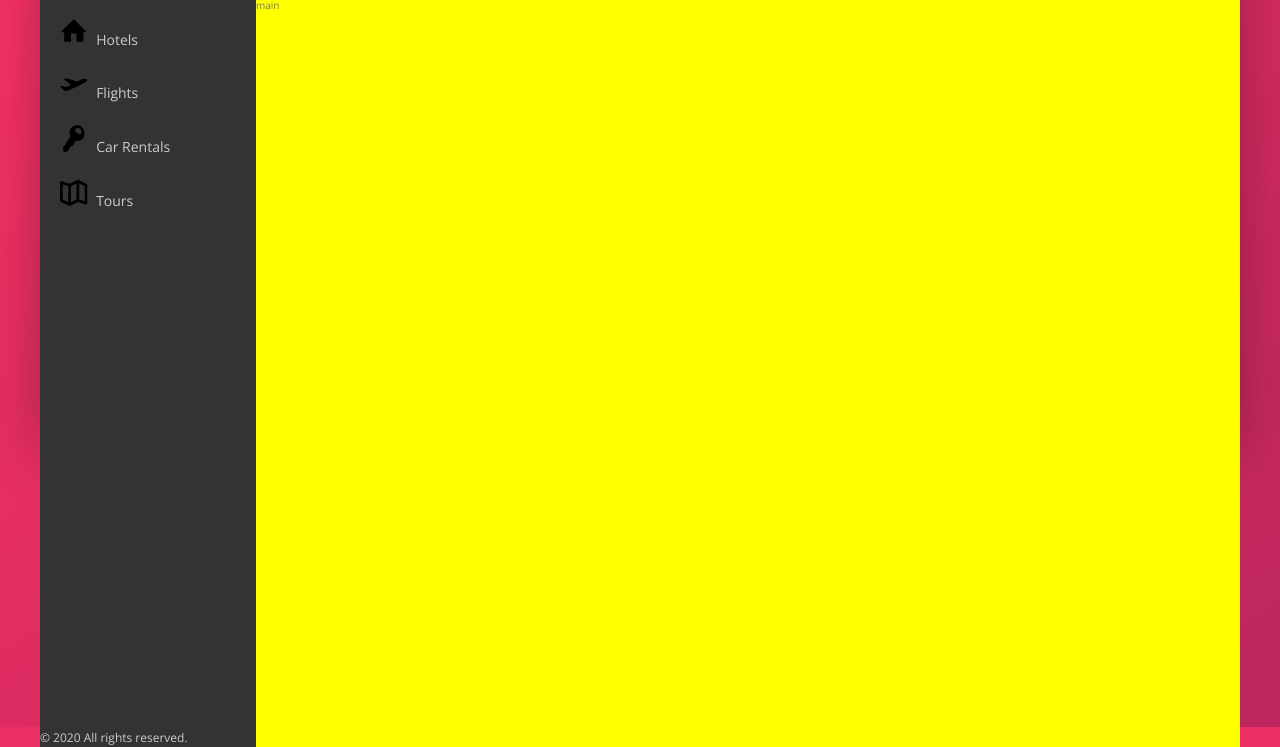
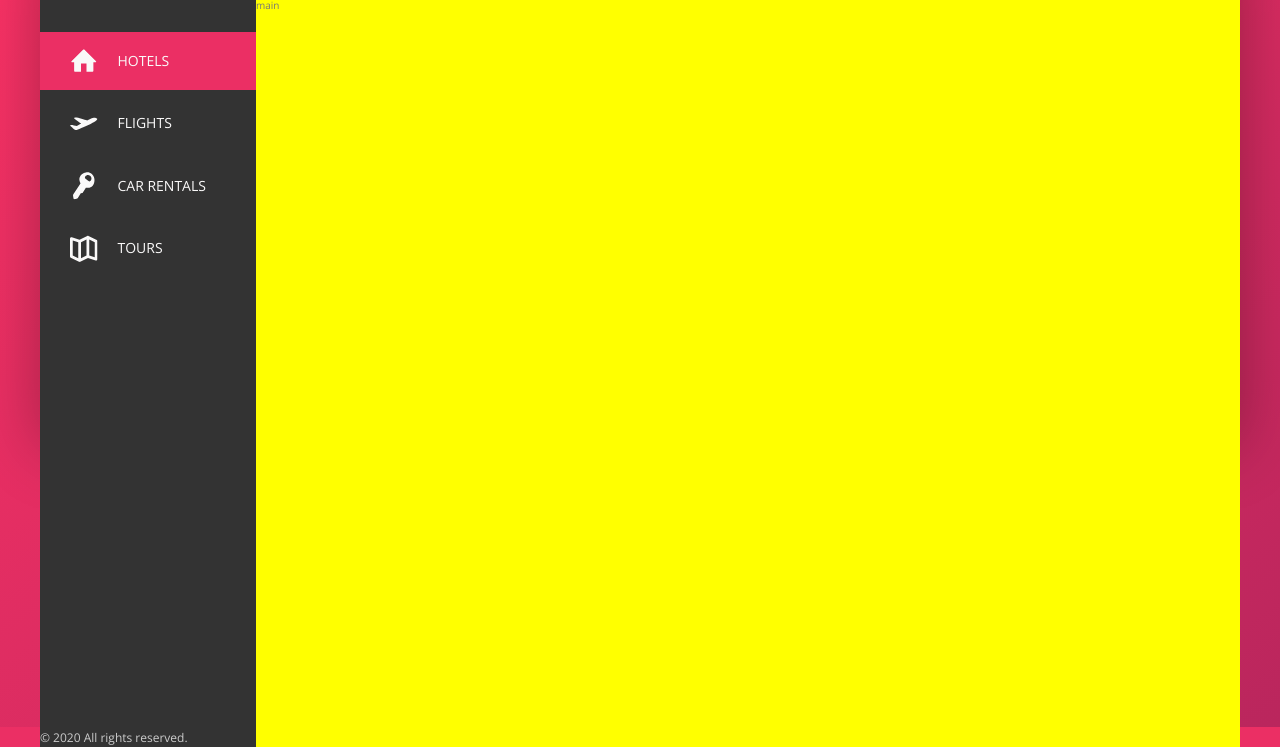
Before and after one commit to sagrikaa/Trillo, a website: page index.html in a window 1280 px wide. Shown: the part 153-900 px from the top of the page. Drawn offline with nearby package versions, Linux system fonts and the light colour scheme.

Commit message:
Side Nav Styled

```diff
--- a/index.html
+++ b/index.html
@@ -51,8 +51,8 @@
         <div class="content">
             <nav class="sidebar">
                 <ul class="side-nav">
-                    <li class="side-nav__item">
-                        <a href="#" class="side-nav__link">
+                    <li class="side-nav__item side-nav__item--active">
+                        <a href="#" class="side-nav__link ">
                             <svg class="side-nav__icon">
                                 <use xlink:href="img/sprite.svg#icon-home"></use>
                             </svg>
--- a/sass/_components.scss
+++ b/sass/_components.scss
@@ -125,27 +125,63 @@
 
     list-style: none;
     font-size: 1.4rem;
-    padding: 2rem;
+    margin-top: 3.5rem;
 
     &__item {
-        margin-bottom: 2rem;
+        position: relative;
+
+        &::before {
+            content: "";
+            position: absolute;
+            background-color: var(--color-primary);
+            left: 0;
+            top: 0;
+            width: 3px;
+            height: 100%;
+            transform: scaleY(0);
+            transition: transform .2s,
+                width .4s cubic-bezier(1, 0, 0, 1) .2s;
+        }
+
+        &:hover::before,
+        &--active::before {
+            transform: scaleY(1);
+            width: 100%;
+
+        }
+
+        &:active::before {
+            background-color: var(--color-primary-dark);
+        }
+
+        &:not(:last-child) {
+            margin-bottom: .5rem;
+        }
+
+
     }
 
     &__link {
+        position: relative;
 
-        &,
         &:visited,
         &:link {
+            padding: 1.5rem 3rem;
             text-decoration: none;
-            color: var(--color-grey-light-4);
-
+            text-transform: uppercase;
+            color: var(--color-grey-light-1);
+            display: flex;
+            align-items: center;
+            position: relative;
+            z-index: 10;
         }
     }
 
     &__icon {
-        margin-right: .5rem;
+        margin-right: 2rem;
         height: 2.75rem;
         width: 2.75rem;
+        fill: currentColor;
     }
 }
 
```
Also changed, not shown: css/style.css.
